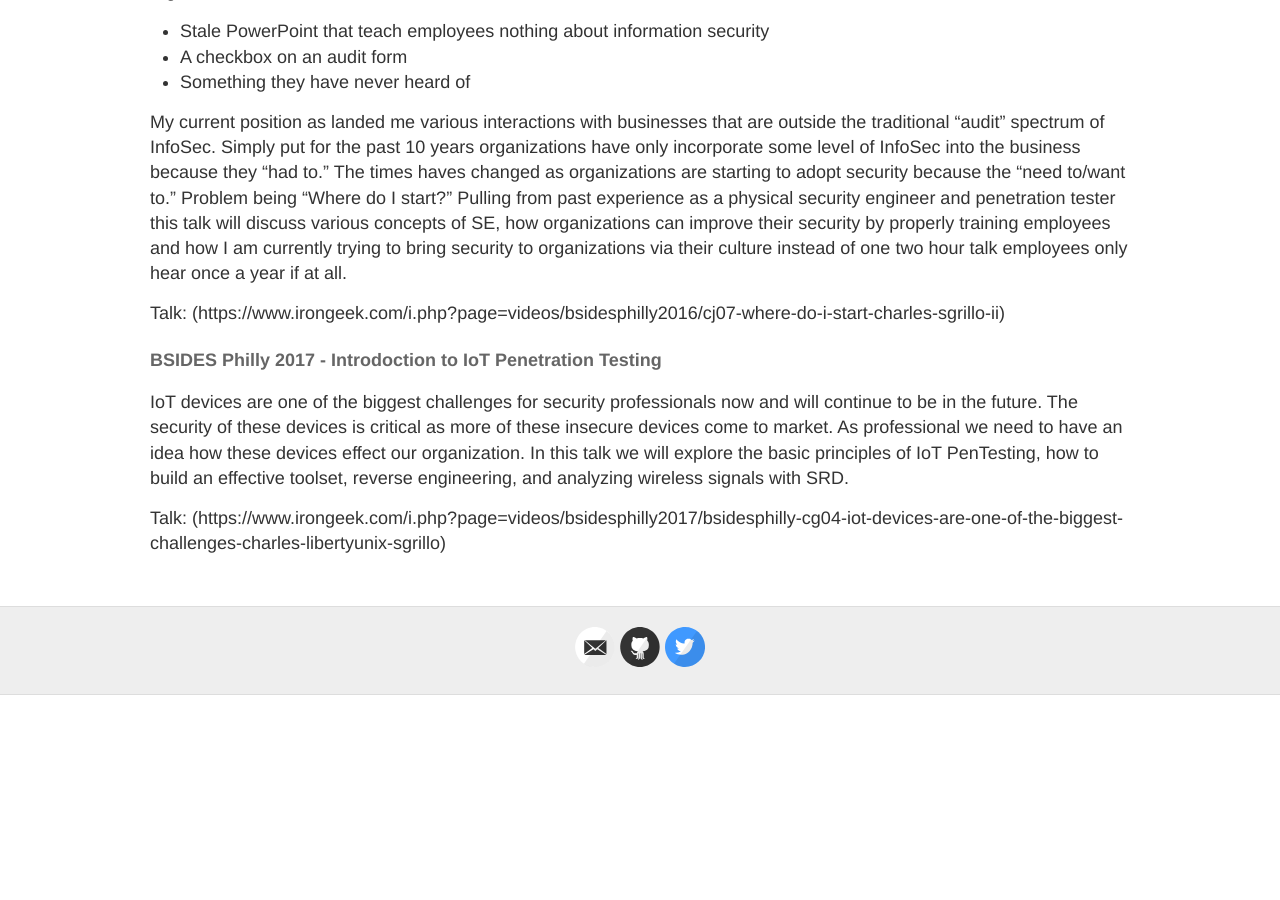
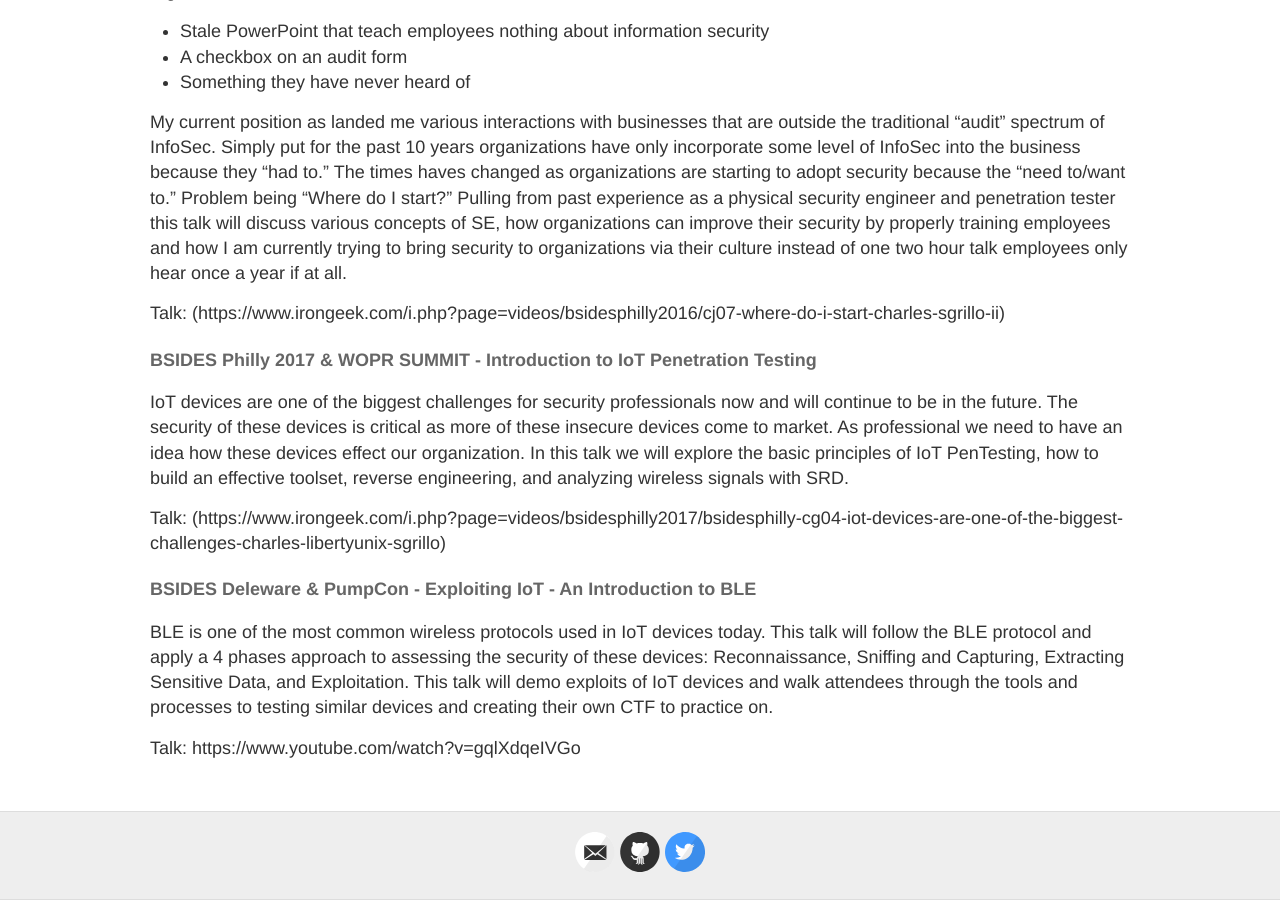
Before and after one commit to LibertyUnix/libertyunix.github.io, a Jekyll site: the page built from about.md, in a window 1280 px wide and 900 px high, scrolled down 715 px. Built offline with Jekyll 4.4.1, drawn with Linux system fonts in a browser that asks for light colours; before the commit the page ends 1410 px from its top, so only the background shows below that.

Commit message:
Update about.md

```diff
--- a/about.md
+++ b/about.md
@@ -24,8 +24,14 @@ My current position as landed me various interactions with businesses that are o
 
 Talk: (https://www.irongeek.com/i.php?page=videos/bsidesphilly2016/cj07-where-do-i-start-charles-sgrillo-ii)
 
-#### BSIDES Philly 2017 - Introdoction to IoT Penetration Testing
+#### BSIDES Philly 2017 & WOPR SUMMIT - Introduction to IoT Penetration Testing
 
 IoT devices are one of the biggest challenges for security professionals now and will continue to be in the future. The security of these devices is critical as more of these insecure devices come to market. As professional we need to have an idea how these devices effect our organization. In this talk we will explore the basic principles of IoT PenTesting, how to build an effective toolset, reverse engineering, and analyzing wireless signals with SRD.
 
 Talk: (https://www.irongeek.com/i.php?page=videos/bsidesphilly2017/bsidesphilly-cg04-iot-devices-are-one-of-the-biggest-challenges-charles-libertyunix-sgrillo)
+
+#### BSIDES Deleware & PumpCon - Exploiting IoT - An Introduction to BLE
+
+BLE is one of the most common wireless protocols used in IoT devices today. This talk will follow the BLE protocol and apply a 4 phases approach to assessing the security of these devices: Reconnaissance, Sniffing and Capturing, Extracting Sensitive Data, and Exploitation. This talk will demo exploits of IoT devices and walk attendees through the tools and processes to testing similar devices and creating their own CTF to practice on.
+
+Talk: https://www.youtube.com/watch?v=gqlXdqeIVGo
```
